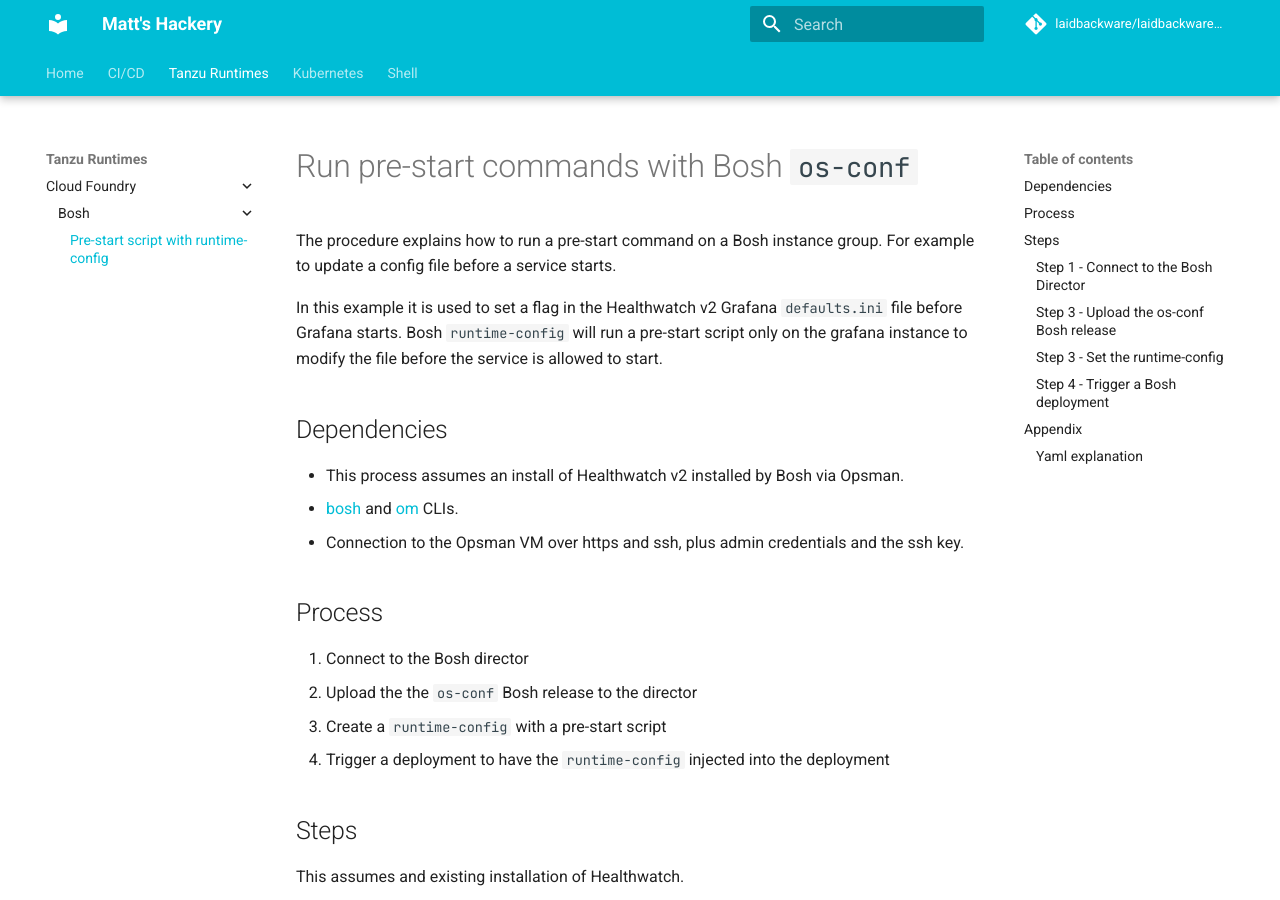
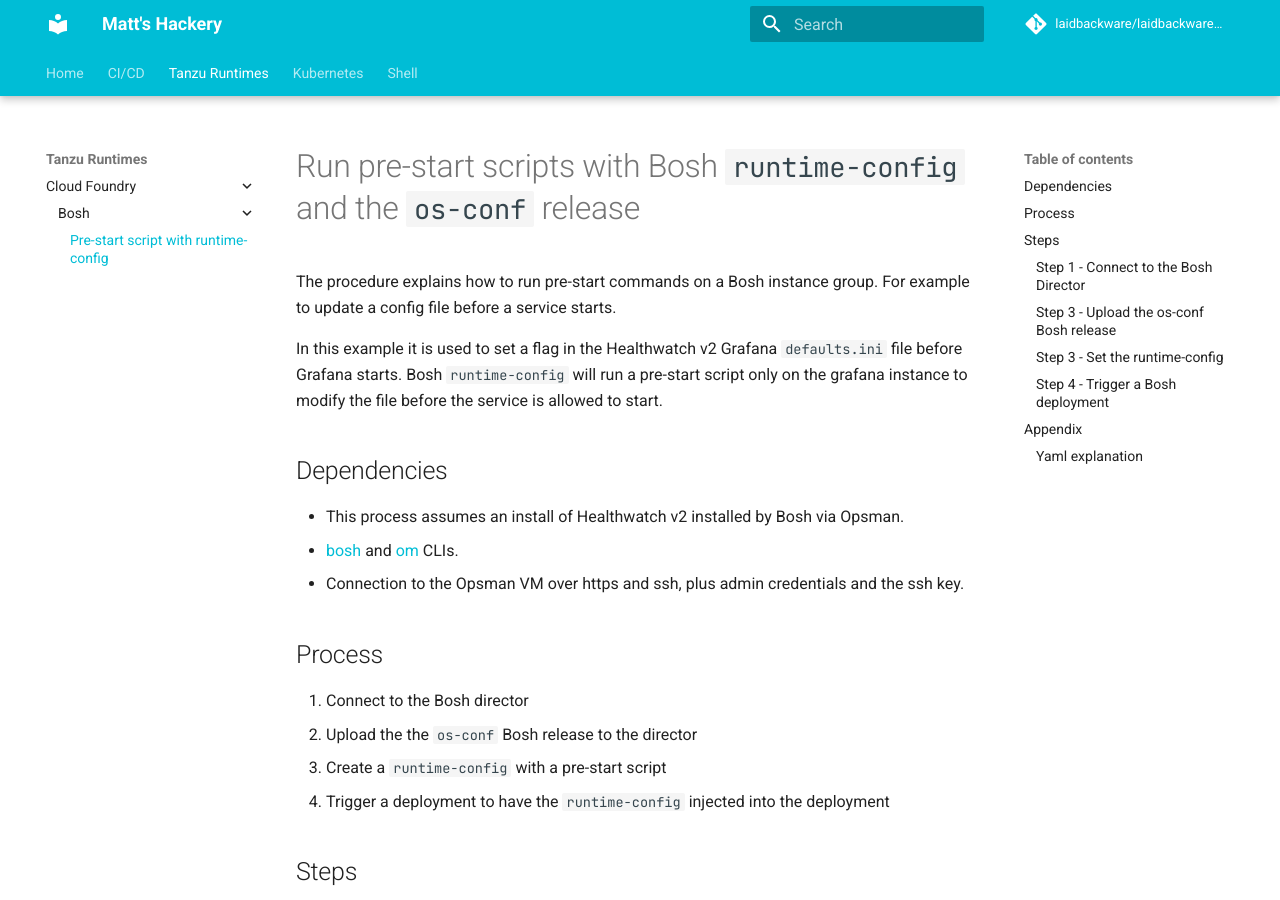
Before and after one commit to laidbackware/laidbackware.github.io, an MkDocs documentation site: the page built from docs/cloud-foundry/bosh/run-pre-start-commands.md, in a window 1280 px wide and 900 px high. Built offline with MkDocs 1.6.1 and Material for MkDocs 9.7.7, drawn with Linux system fonts in a browser that asks for light colours; comment, search, counter and statistics services are not loaded.

Commit message:
Fix spelling

```diff
--- a/docs/cloud-foundry/bosh/run-pre-start-commands.md
+++ b/docs/cloud-foundry/bosh/run-pre-start-commands.md
@@ -1,6 +1,6 @@
-# Run pre-start commands with Bosh `os-conf`
+# Run pre-start scripts with Bosh `runtime-config` and the `os-conf` release
 
-The procedure explains how to run a pre-start command on a Bosh instance group. For example to update a config file before a service starts.
+The procedure explains how to run pre-start commands on a Bosh instance group. For example to update a config file before a service starts.
 
 In this example it is used to set a flag in the Healthwatch v2 Grafana `defaults.ini` file before Grafana starts. Bosh `runtime-config` will run a pre-start script only on the grafana instance to modify the file before the service is allowed to start.
 
```
